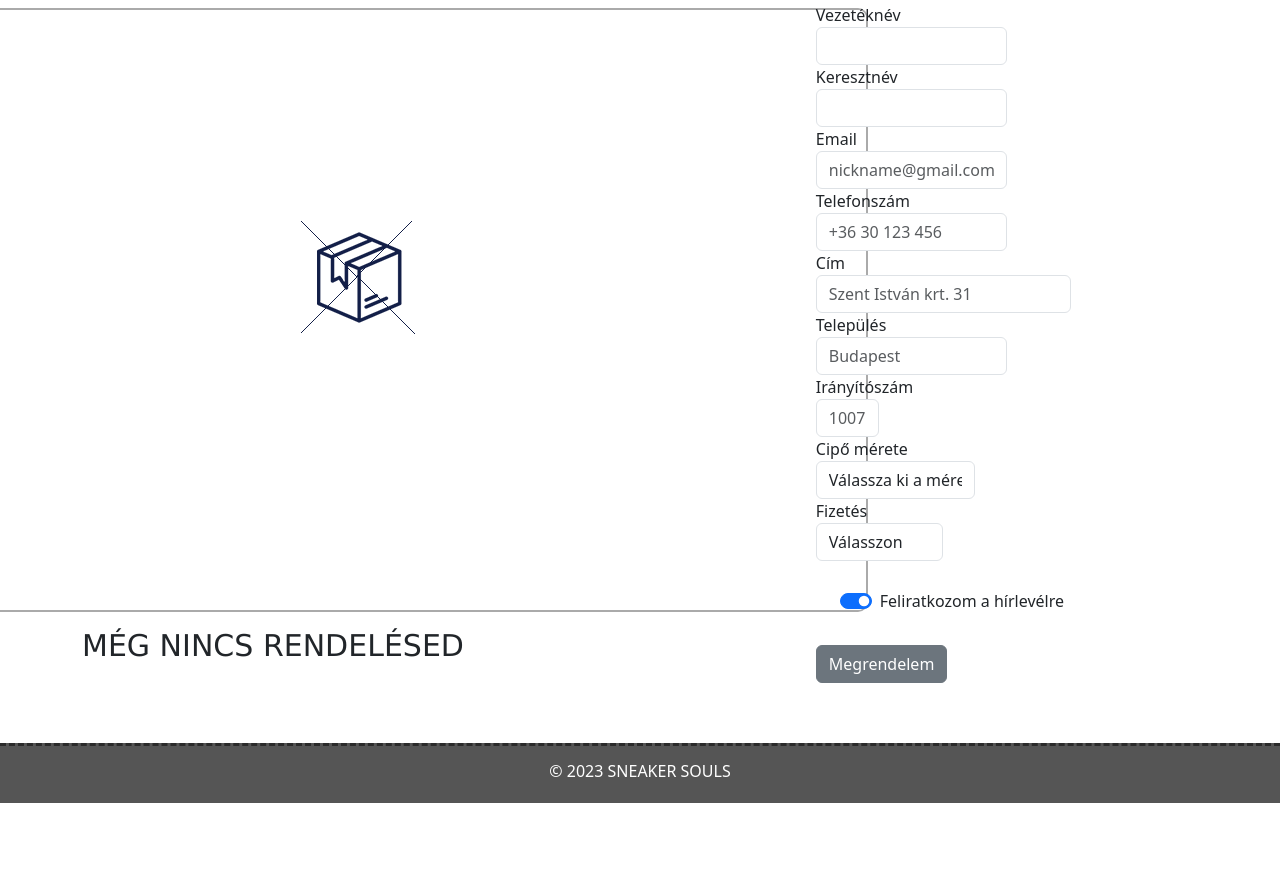
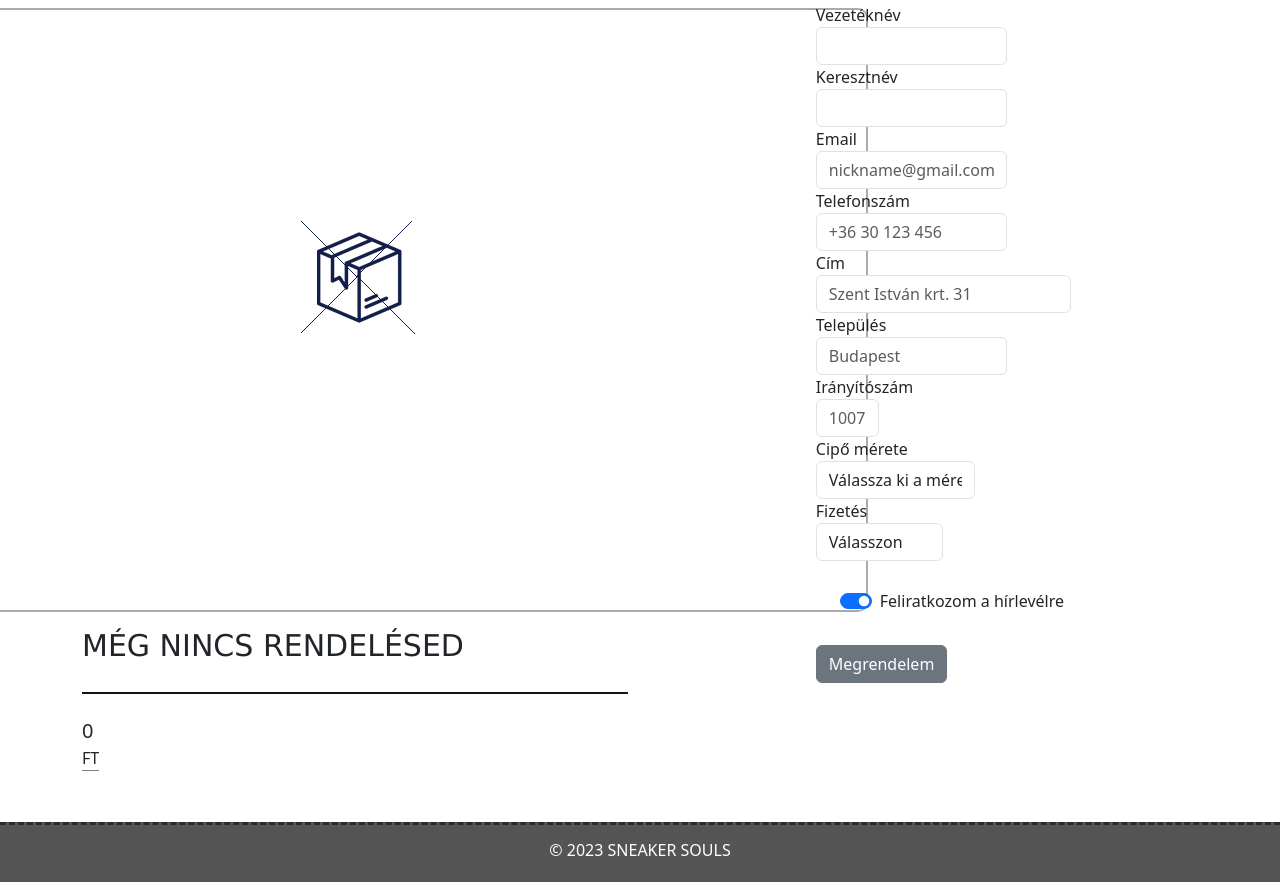
Before and after one commit to balazs955/Sneaker_collection, a plain HTML site: page project_2023_2/Jordan.html in a window 1280 px wide. Shown: the part 1045-1927 px from the top of the page. Before the commit the page ends 1848 px from the top, so only its background shows below. Drawn offline with nearby package versions, Linux system fonts and the light colour scheme; files whose address does not match are found by name.

Commit message:
rendeles ar atvalto

```diff
--- a/project_2023_2/Adidas.css
+++ b/project_2023_2/Adidas.css
@@ -162,3 +162,10 @@ body{
     font-size: 20px;
     text-align: left;
 }
+.csakegyborder{
+    border-top: solid 2px rgb(20, 20, 20);
+    padding-top: 4%;
+}
+#artextpenznem{
+    border-bottom: solid 1px grey;
+}
--- a/project_2023_2/Jordan.css
+++ b/project_2023_2/Jordan.css
@@ -162,3 +162,10 @@ body{
     font-size: 20px;
     text-align: left;
 }
+.csakegyborder{
+    border-top: solid 2px rgb(20, 20, 20);
+    padding-top: 4%;
+}
+#artextpenznem{
+    border-bottom: solid 1px grey;
+}
--- a/project_2023_2/Jordan.html
+++ b/project_2023_2/Jordan.html
@@ -179,7 +179,8 @@
         <div class="col-lg-6 col-md-12 col-sm-12">
             <img id="rendeleskep" src="rendeles.png">
             <div id="nevtext">MÉG NINCS RENDELÉSED</div><br>
-            <div id="artext"></div>
+            <div class="csakegyborder"></div>
+            <output id="artext">0</output><div></div><output id="artextpenznem">FT</output>
         </div>
         <div class="col-lg-6 col-md-12 col-sm-12">
           <div class="urlapresz">
--- a/project_2023_2/Nike.css
+++ b/project_2023_2/Nike.css
@@ -162,3 +162,10 @@ body{
     font-size: 20px;
     text-align: left;
 }
+.csakegyborder{
+    border-top: solid 2px rgb(20, 20, 20);
+    padding-top: 4%;
+}
+#artextpenznem{
+    border-bottom: solid 1px grey;
+}
--- a/project_2023_2/javascript.js
+++ b/project_2023_2/javascript.js
@@ -86,6 +86,17 @@ function valtas(){
     else if( x == "FT"){
         document.getElementById("penzkiir8").innerHTML = Math.floor(y8 * 400);
         document.getElementById("penzkiirfteur8").innerHTML = "FT";
+    }
+
+    var b7 = document.getElementById("artext").value;
+
+    if( x == "EUR"){
+        document.getElementById("artext").innerHTML = Math.floor(b7 / 400);
+        document.getElementById("artextpenznem").innerHTML = "€";
+    }
+    else if( x == "FT"){
+        document.getElementById("artext").innerHTML = Math.floor(b7 * 400);
+        document.getElementById("artextpenznem").innerHTML = "FT";
     }
 }
 let mybutton = document.getElementById("btn-back-to-top");
@@ -244,9 +255,11 @@ function addorder19(){
 function addorder20(){
     var x = document.getElementById("nevtext");
     var y = document.getElementById("artext");
+    var z = document.getElementById("artextpenznem");
     if (true === true) {
       x.innerHTML = "AIR JORDAN 4 RETRO MILITARY BLACK";
       y.innerHTML = "204000";
+      z.innerHTML = "FT"
     }
 }
 function rendel(){
```
Also changed, not shown: project_2023_2/Adidas.html (+2 -1 lines), project_2023_2/Nike.html (+2 -1 lines).
